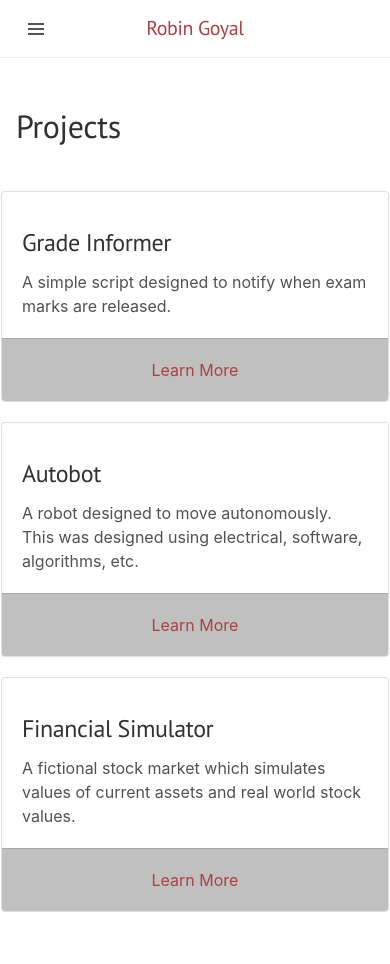
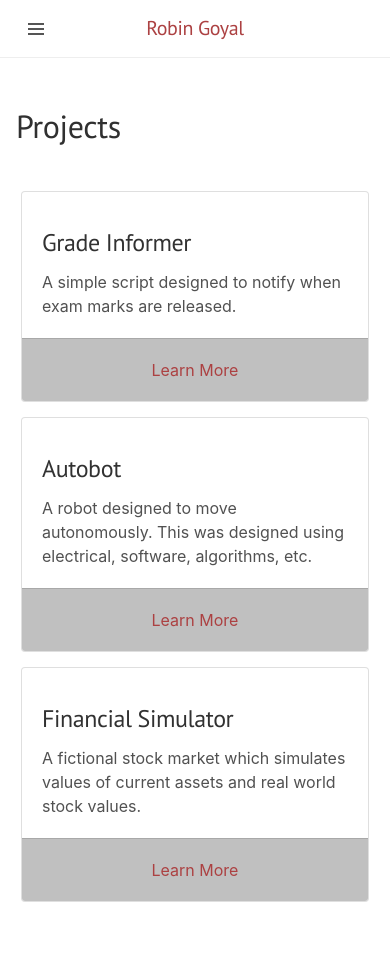
Before and after one commit to robgoyal/robgoyal.github.io, a Jekyll site: the page built from projects.html, in a window 390 px wide. Built offline with Jekyll 4.4.1, drawn with Linux system fonts in a browser that asks for light colours; nearby versions of some CDN libraries.

Commit message:
Updated bootstrap v4 css and added margins for cards on mobile

```diff
--- a/_includes/head.html
+++ b/_includes/head.html
@@ -29,8 +29,10 @@
     {% endif %}
   </title>
 
-  <!-- Bootstrap CSS -->
-  <link rel="stylesheet" href="https://maxcdn.bootstrapcdn.com/bootstrap/4.0.0-beta/css/bootstrap.min.css" integrity="sha384-/Y6pD6FV/Vv2HJnA6t+vslU6fwYXjCFtcEpHbNJ0lyAFsXTsjBbfaDjzALeQsN6M" crossorigin="anonymous">
+  <!-- Vendor CSS -->
+  <link rel="stylesheet" href="https://maxcdn.bootstrapcdn.com/bootstrap/4.0.0-beta.2/css/bootstrap.min.css" integrity="sha384-PsH8R72JQ3SOdhVi3uxftmaW6Vc51MKb0q5P2rRUpPvrszuE4W1povHYgTpBfshb" crossorigin="anonymous">
+
+
 
   <!-- CSS -->
   <link rel="stylesheet" href="{{ site.baseurl }}/public/css/form.css">
--- a/public/css/main.css
+++ b/public/css/main.css
@@ -143,3 +143,10 @@
 .card-footer {
   background-color: #c0c0c0;
 }
+
+@media (max-width: 575px) {
+  .card {
+    margin-left: 20px;
+    margin-right: 20px;
+  }
+}
```
